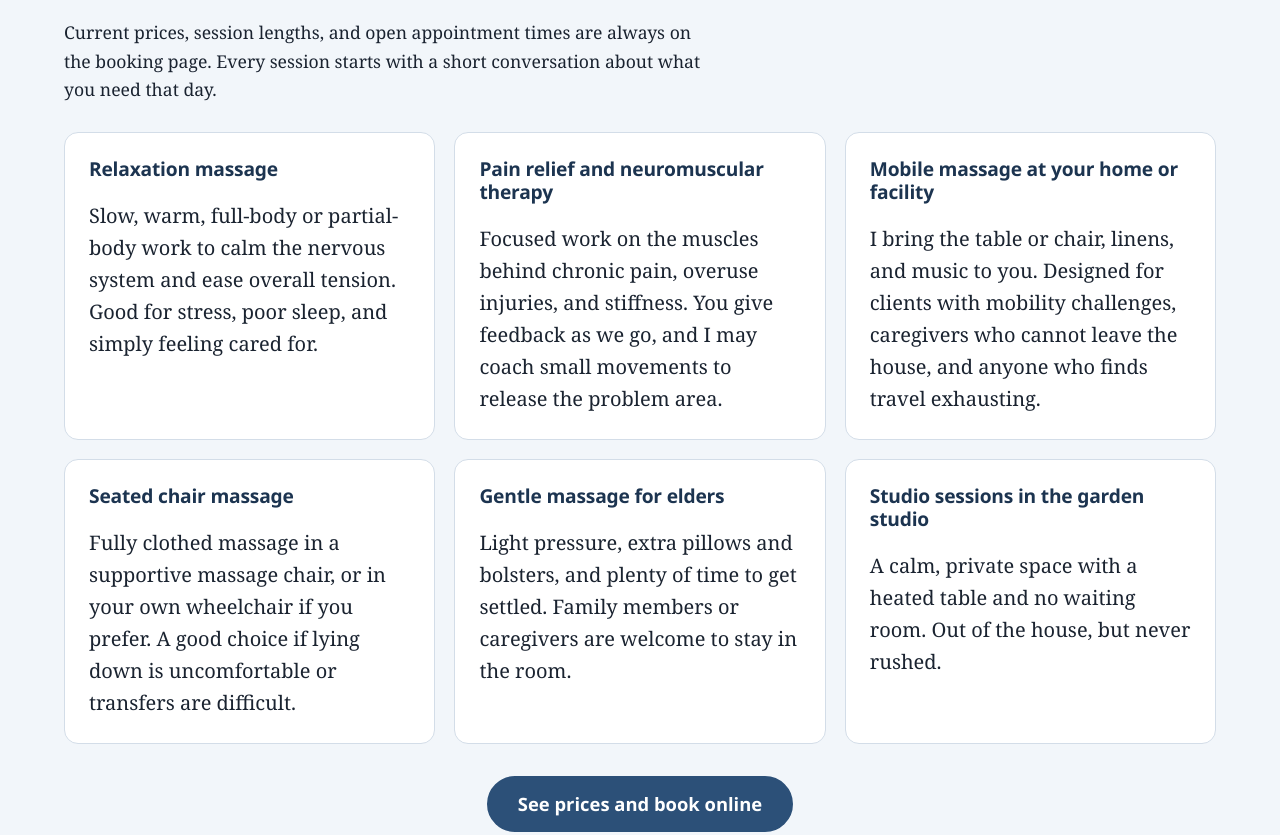
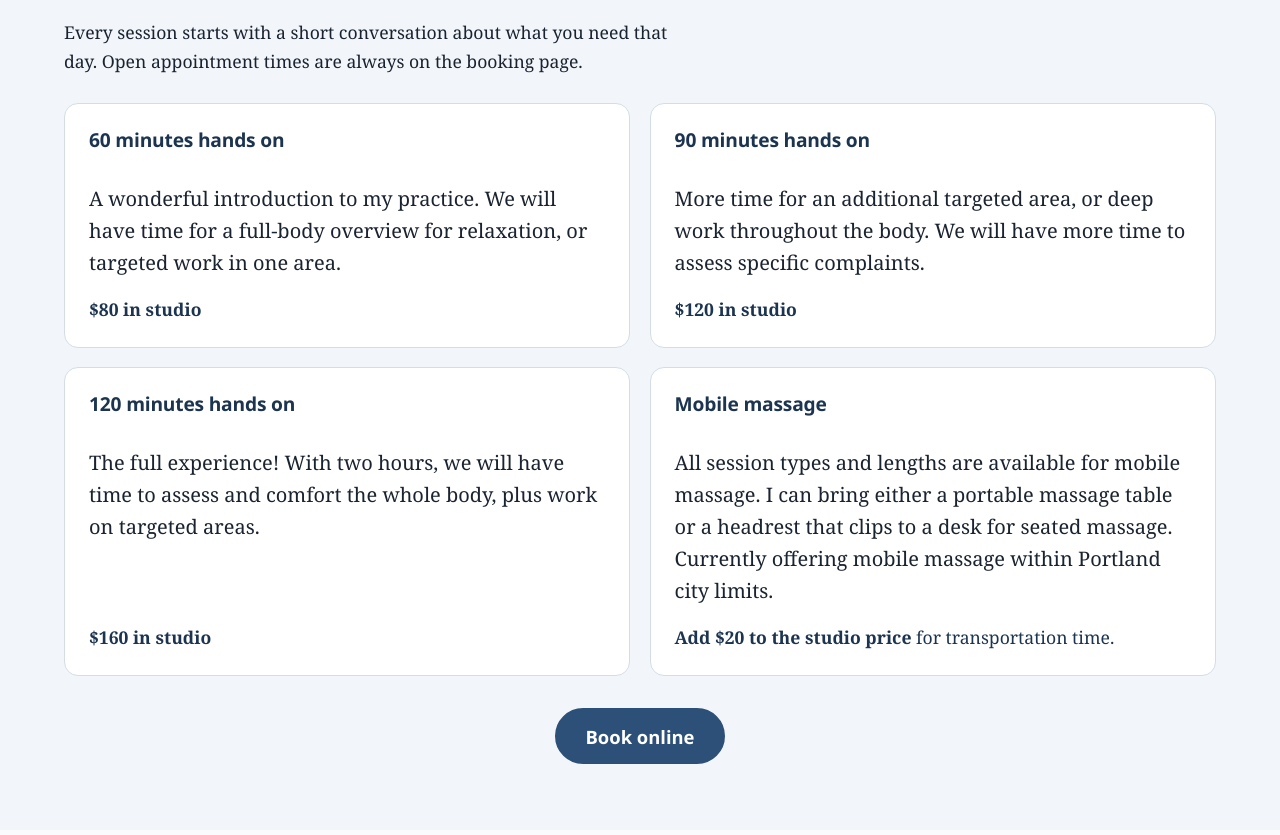
Before and after one commit to RogueLights/AddiesMassage, a plain HTML site: page index.html in a window 1280 px wide. Shown: the part 2478-3313 px from the top of the page. Drawn offline with Linux system fonts and the light colour scheme.

Commit message:
Replace services with four session boxes and prices
Co-Authored-By: Claude Opus 5.5 <noreply@anthropic.com>
Claude-Session: https://claude.ai/code/session_01SMx5TcE36TckUN9UH78vPA

```diff
--- a/index.html
+++ b/index.html
@@ -141,35 +141,31 @@
     <section class="band band-soft" id="services" aria-labelledby="services-heading">
       <div class="wrap">
         <h2 id="services-heading">Services</h2>
-        <p class="section-intro">Current prices, session lengths, and open appointment times are always on the booking page. Every session starts with a short conversation about what you need that day.</p>
-        <div class="card-grid">
-          <article class="card">
-            <h3>Relaxation massage</h3>
-            <p>Slow, warm, full-body or partial-body work to calm the nervous system and ease overall tension. Good for stress, poor sleep, and simply feeling cared for.</p>
+        <p class="section-intro">Every session starts with a short conversation about what you need that day. Open appointment times are always on the booking page.</p>
+        <div class="card-grid card-grid-four">
+          <article class="card service-card">
+            <h3>60 minutes hands on</h3>
+            <p>A wonderful introduction to my practice. We will have time for a full-body overview for relaxation, or targeted work in one area.</p>
+            <p class="price"><strong>$80 in studio</strong></p>
           </article>
-          <article class="card">
-            <h3>Pain relief and neuromuscular therapy</h3>
-            <p>Focused work on the muscles behind chronic pain, overuse injuries, and stiffness. You give feedback as we go, and I may coach small movements to release the problem area.</p>
+          <article class="card service-card">
+            <h3>90 minutes hands on</h3>
+            <p>More time for an additional targeted area, or deep work throughout the body. We will have more time to assess specific complaints.</p>
+            <p class="price"><strong>$120 in studio</strong></p>
           </article>
-          <article class="card">
-            <h3>Mobile massage at your home or facility</h3>
-            <p>I bring the table or chair, linens, and music to you. Designed for clients with mobility challenges, caregivers who cannot leave the house, and anyone who finds travel exhausting.</p>
+          <article class="card service-card">
+            <h3>120 minutes hands on</h3>
+            <p>The full experience! With two hours, we will have time to assess and comfort the whole body, plus work on targeted areas.</p>
+            <p class="price"><strong>$160 in studio</strong></p>
           </article>
-          <article class="card">
-            <h3>Seated chair massage</h3>
-            <p>Fully clothed massage in a supportive massage chair, or in your own wheelchair if you prefer. A good choice if lying down is uncomfortable or transfers are difficult.</p>
-          </article>
-          <article class="card">
-            <h3>Gentle massage for elders</h3>
-            <p>Light pressure, extra pillows and bolsters, and plenty of time to get settled. Family members or caregivers are welcome to stay in the room.</p>
-          </article>
-          <article class="card">
-            <h3>Studio sessions in the garden studio</h3>
-            <p>A calm, private space with a heated table and no waiting room. Out of the house, but never rushed.</p>
+          <article class="card service-card">
+            <h3>Mobile massage</h3>
+            <p>All session types and lengths are available for mobile massage. I can bring either a portable massage table or a headrest that clips to a desk for seated massage. Currently offering mobile massage within Portland city limits.</p>
+            <p class="price"><strong>Add $20 to the studio price</strong> for transportation time.</p>
           </article>
         </div>
         <div class="cta-row center">
-          <a class="button button-primary button-large" href="https://pocketsuite.io/book/addies-massage">See prices and book online</a>
+          <a class="button button-primary button-large" href="https://pocketsuite.io/book/addies-massage">Book online</a>
         </div>
       </div>
     </section>
--- a/styles.css
+++ b/styles.css
@@ -138,6 +138,10 @@ html.high-contrast .headshot { border: 2px solid #000; }
 @media (min-width: 44rem) { .card-grid { grid-template-columns: 1fr 1fr; } }
 @media (min-width: 66rem) { .card-grid { grid-template-columns: 1fr 1fr 1fr; } }
 .card-grid p { margin-bottom: 0; }
+@media (min-width: 66rem) { .card-grid.card-grid-four { grid-template-columns: 1fr 1fr; } }
+.service-card { display: flex; flex-direction: column; }
+.service-card .price { margin-top: auto; padding-top: 1rem; font-size: 1.1rem; color: var(--blue-900); }
+.service-card .price strong { font-weight: 700; }
 
 .check-list { list-style: none; padding: 0; }
 .check-list li { position: relative; padding-left: 2rem; margin-bottom: .7rem; }
```
